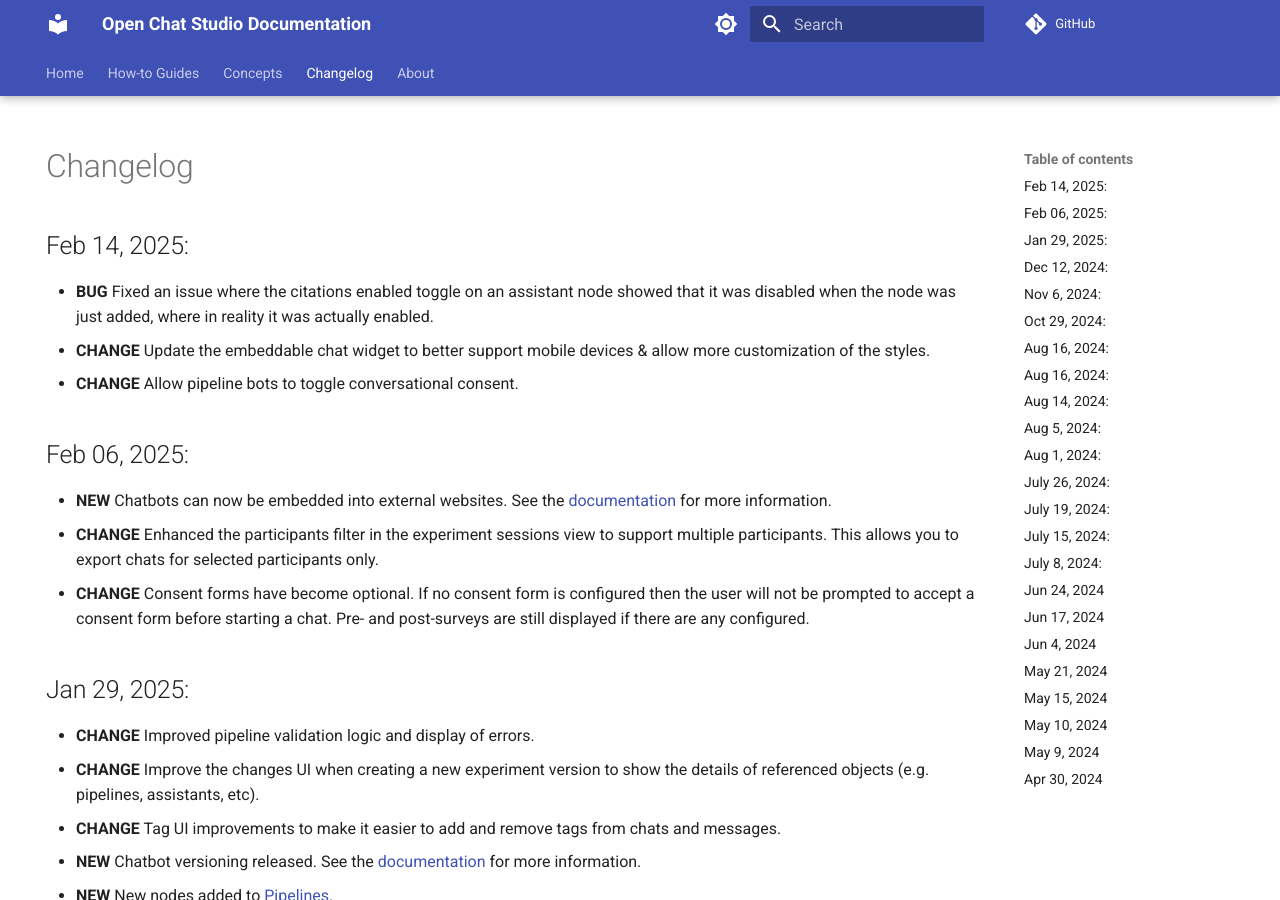
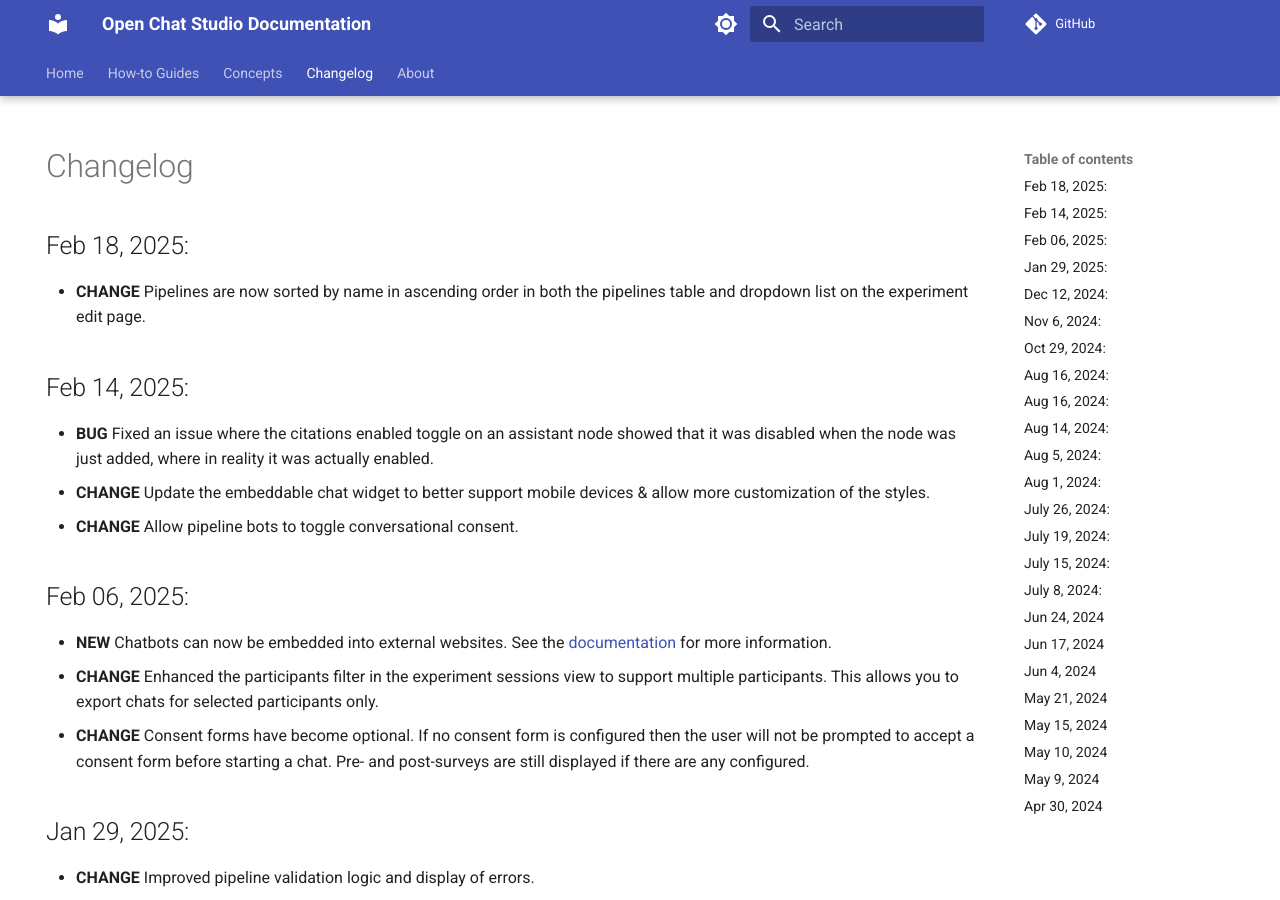
Before and after one commit to dimagi/open-chat-studio-docs, an MkDocs documentation site: the page built from docs/changelog.md, in a window 1280 px wide and 900 px high. Built offline with MkDocs 1.6.1 and Material for MkDocs 9.7.7, drawn with Linux system fonts in a browser that asks for light colours; emoji names are drawn with the system emoji font; a script that is not in the unit is left out; comment, search, counter and statistics services are not loaded.

Commit message:
Update changelog

```diff
--- a/docs/changelog.md
+++ b/docs/changelog.md
@@ -5,6 +5,9 @@
 
 # Changelog
 
+
+## Feb 18, 2025:
+* **CHANGE** Pipelines are now sorted by name in ascending order in both the pipelines table and dropdown list on the experiment edit page.
 
 ## Feb 14, 2025:
 
```
